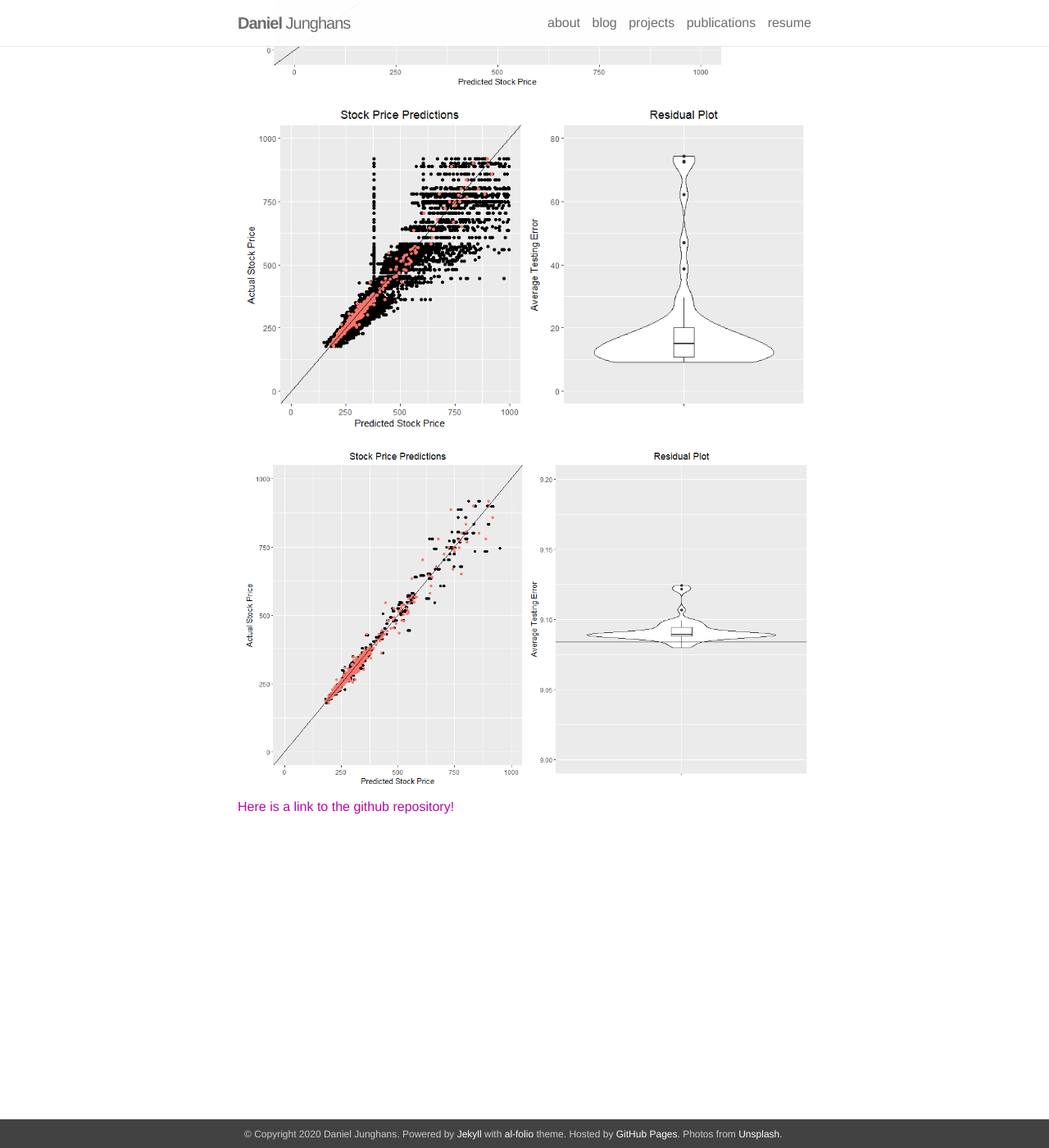
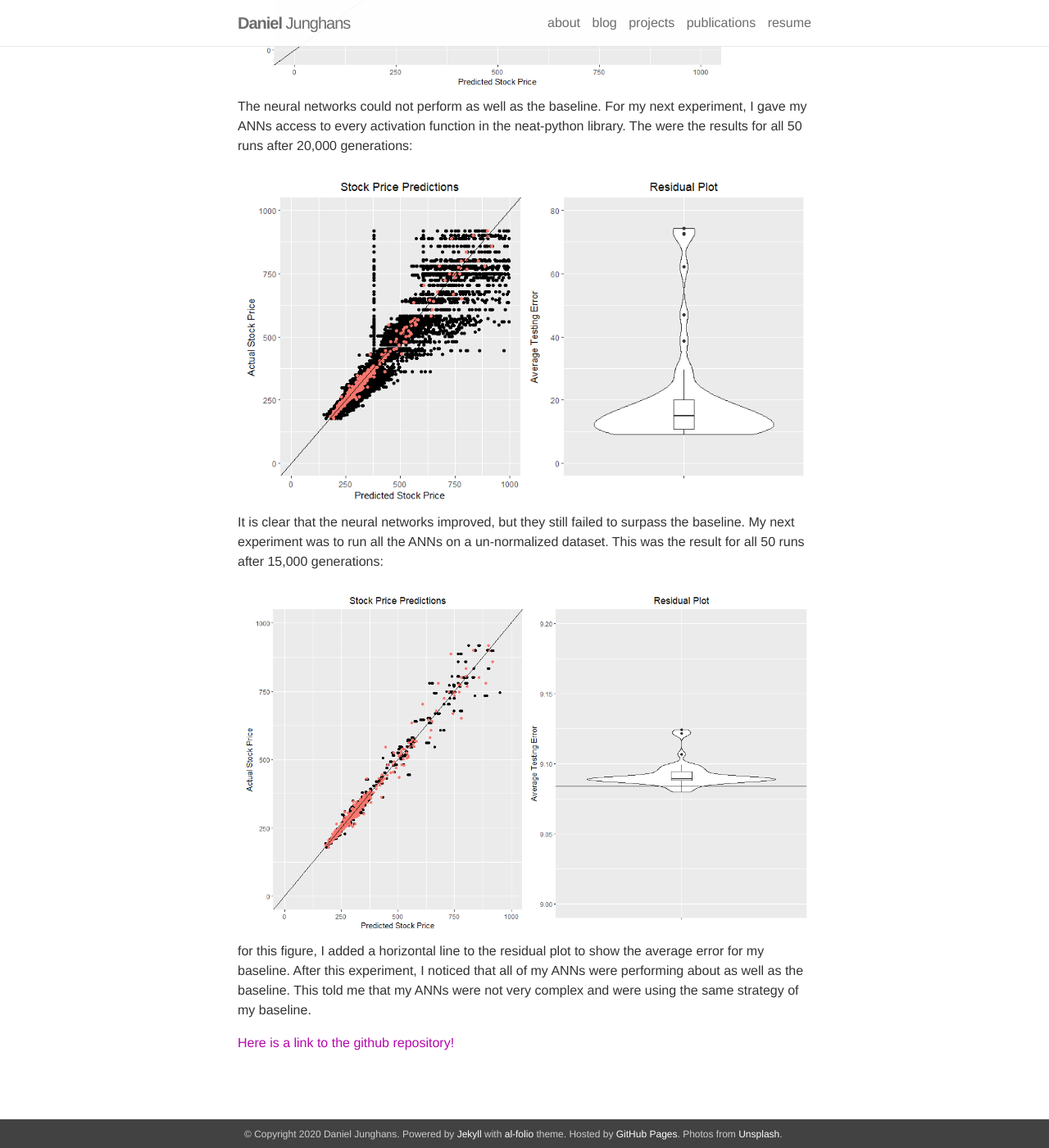
Before and after one commit to DanielJunghans/danieljunghans.github.io, a Jekyll site: the page built from _projects/1_project.markdown, in a window 1280 px wide and 1400 px high, scrolled down 1663 px. Shown: the whole window at 82% size. Built offline with Jekyll 4.4.1, drawn with Linux system fonts in a browser that asks for light colours; nearby versions of some CDN libraries.

Commit message:
results descriptions

```diff
--- a/_projects/1_project.markdown
+++ b/_projects/1_project.markdown
@@ -34,13 +34,17 @@ My first experiment was to see if my ANNs could predict the closing stock price
 <div class="img">
     <img class="col three" src="{{ site.baseurl }}/assets/img/graph1.PNG">
 </div>
-
+The neural networks could not perform as well as the baseline. For my next experiment, I gave my ANNs access to every activation function in the neat-python library. The were the results for all 50 runs after 20,000 generations:
 <div class="img">
     <img class="col three" src="{{ site.baseurl }}/assets/img/graph2.PNG">
 </div>
+It is clear that the neural networks improved, but they still failed to surpass the baseline. My next experiment was to run all the ANNs on a un-normalized dataset. This was the result for all 50 runs after 15,000 generations:
 
 <div class="img">
     <img class="col three" src="{{ site.baseurl }}/assets/img/graph3.PNG">
 </div>
 
+for this figure, I added a horizontal line to the residual plot to show the average error for my baseline. After this experiment, I noticed that all of my ANNs were performing about as well as the baseline. This told me that my ANNs were not very complex and were using the same strategy of my baseline.
+
+
 [Here is a link to the github repository!](https://github.com/DanielJunghans/NEAT_Project)
```
